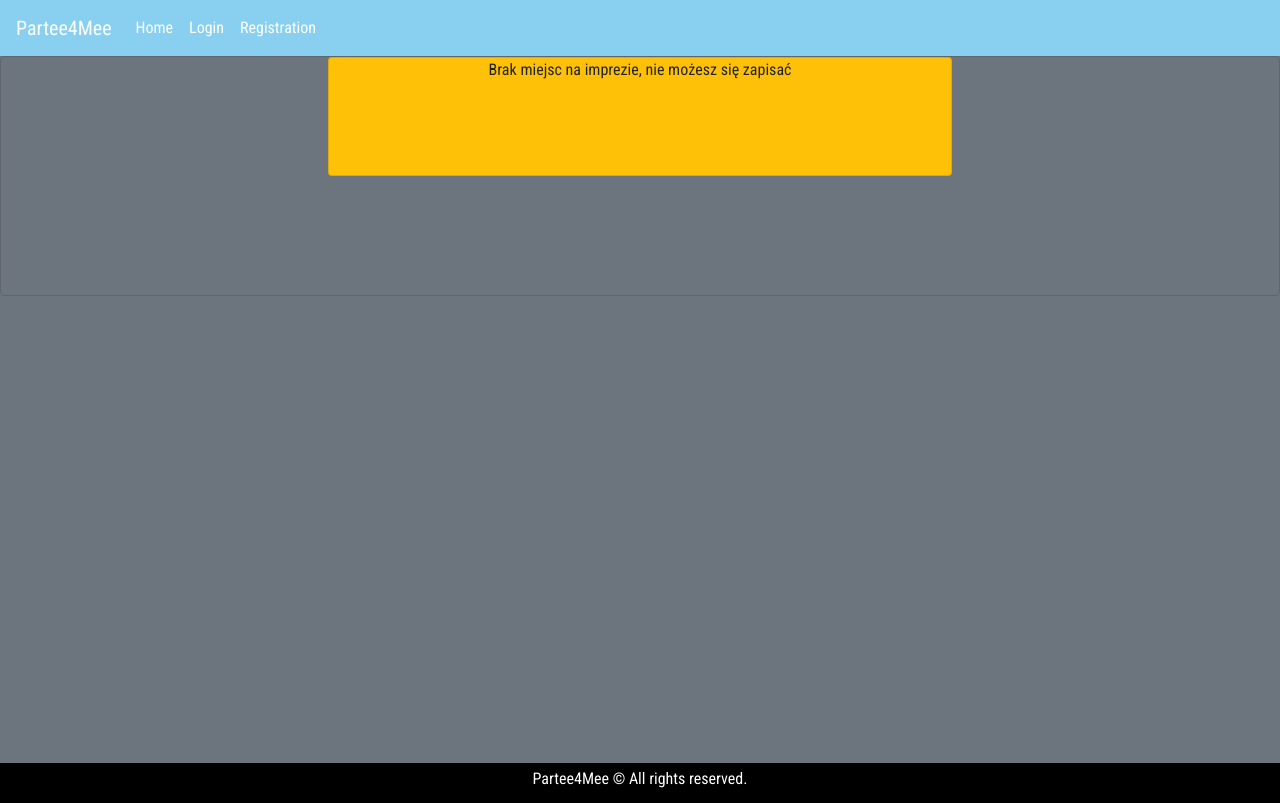
After one commit to EwaStaszewska/FinalProject, a Django app: page /error/ in a window 1280 px wide. The commit adds this page. Run offline with Django 3.2, Linux system fonts and the light colour scheme; some libraries are stand-ins or nearby versions.

Commit message:
error page

```diff
--- a/partee4mee/partee/views.py
+++ b/partee4mee/partee/views.py
@@ -63,6 +63,12 @@ def your_account(request):
     return render(request,'accounts.html',context)
 
 
+def error_site_signed(request):
+    context = {
+        'message': 'Brak miejsc na imprezie, nie możesz się zapisać'
+    }
+
+    return render(request,'error_signed.html',context)
 
 # zmienic nazwe
 def party_signed_up_by_user(request, pk):
@@ -76,7 +82,8 @@ def party_signed_up_by_user(request, pk):
             event.save()
         else:
             print("Full space")
-            return redirect(main)
+            return redirect(error_site_signed)
+
             # stworzyc nowy widok na blad jak nie ma miejsc + kolor buttona uzaleznic od ilosci miejsc
     else:
         print("You were signed up to event")
--- a/partee4mee/sda/urls.py
+++ b/partee4mee/sda/urls.py
@@ -15,7 +15,7 @@ Including another URLconf
 """
 from django.contrib import admin
 from django.urls import path,include
-from partee.views import main, add, your_account, party_signed_up_by_user,user_signed_up_events
+from partee.views import main, add, your_account, party_signed_up_by_user,user_signed_up_events,error_site_signed
 
 urlpatterns = [
     path('admin/', admin.site.urls),
@@ -24,5 +24,6 @@ urlpatterns = [
     path('your_account/',your_account , name="your_account"),
     path('signed_up_events/<int:pk>', party_signed_up_by_user, name="party_signed_up_by_user"),
     path('user_signed_up_events/', user_signed_up_events, name="user_signed_up_events"),
+    path('error/', error_site_signed, name="error_site_signed"),
     path ('accounts/', include('accounts.urls')),
 ]
--- /dev/null
+++ b/partee4mee/templates/error_signed.html
@@ -0,0 +1,82 @@
+{% load static %}
+{% load crispy_forms_tags %}
+<!DOCTYPE html>
+<html lang="pl">
+
+<head>
+    <meta charset="UTF-8">
+    <meta name="viewport" content="width=device-width, initial-scale=1.0">
+    <link rel="stylesheet" type="text/css" href="{% static 'main.css' %}">
+    <link rel="icon" href="{% static 'base/icons/favicon.ico' %}">
+    <title>www.Partee4Mee.pl</title>
+    {% comment %} bootstrap link below {% endcomment %}
+    <link rel="stylesheet" href="https://cdn.jsdelivr.net/npm/bootstrap@4.5.3/dist/css/bootstrap.min.css" integrity="sha384-TX8t27EcRE3e/ihU7zmQxVncDAy5uIKz4rEkgIXeMed4M0jlfIDPvg6uqKI2xXr2" crossorigin="anonymous">
+    <link rel="preconnect" href="https://fonts.gstatic.com">
+    <link href="https://fonts.googleapis.com/css2?family=Roboto+Condensed&display=swap" rel="stylesheet">
+    <link rel="preconnect" href="https://fonts.gstatic.com">
+    <link href="https://fonts.googleapis.com/css2?family=Abril+Fatface&display=swap" rel="stylesheet">
+</head>
+
+
+<body>
+
+    <nav class="navbar navbar-expand-lg navbar_bg">
+        <a class="navbar-brand text-white " href="{% url 'main' %}">Partee4Mee</a>
+        <button class="navbar-toggler" type="button" data-toggle="collapse" data-target="#navbarSupportedContent" aria-controls="navbarSupportedContent" aria-expanded="false" aria-label="Toggle navigation">
+            <span class="navbar-toggler-icon bg-dark"></span>
+        </button>
+
+        <!-- navbar -->
+        <div class="collapse navbar-collapse" id="navbarSupportedContent">
+            <ul class="navbar-nav mr-auto">
+                <li class="nav-item active">
+                    <a class="nav-link text-white" href="{% url 'main' %}">Home <span class="sr-only">(current)</span></a>
+                </li>
+                {% if user.is_authenticated %}
+                <li class="nav-item">
+                    <a class="nav-link text-white" href="{% url 'logout' %}">Logout</a>
+                </li>
+                <li class="nav-item">
+                    <a class="nav-link text-white" href="{% url 'add_event' %}">Add new event</a>
+                </li>
+                <li class="nav-item">
+                    <a class="nav-link text-white" href="{% url 'your_account' %}">My events</a>
+                </li>
+                <li class="nav-item" id="user_name">
+                    <a class="nav-link text-white">Welcome {{user}}</a>
+                </li>
+                {% else %}
+                <li class="nav-item">
+                    <a class="nav-link text-white" href="{% url 'login' %}">Login</a>
+                </li>
+                <li class="nav-item">
+                    <a class="nav-link text-white" href="{% url 'register' %}">Registration</a>
+                </li>
+                {% endif %}
+            </ul>
+        </div>
+    </nav>
+<body class="bg-secondary">
+    <div style="min-height:88.4vh">
+        <div class="container-fluid">
+            <div class="row">
+                <div class="col-12 text-center bg-secondary card" style="min-height:30vh">
+                    <div class="card bg-warning col-6 offset-3 text-center" style="height:30%">
+                          {{message}}
+
+                    </div>
+                </div>
+
+            </div>
+        </div>
+    </div>
+
+
+
+
+    <div class="footer text-center p-1" style="min-height:5vh">
+        <p>Partee4Mee &copy; All rights reserved.</p>
+    </div>
+
+</body>
+</html>
--- a/partee4mee/templates/main.html
+++ b/partee4mee/templates/main.html
@@ -3,7 +3,7 @@
 {% load static %}
 {% load crispy_forms_tags %}
 
-<html lang="en" xmlns="http://www.w3.org/1999/html">
+<html lang="pl" xmlns="http://www.w3.org/1999/html">
 <head>
     <meta charset="UTF-8">
     <meta name="viewport" content="width=device-width, initial-scale=1.0">
```
Also changed, not shown: 1 other file.
